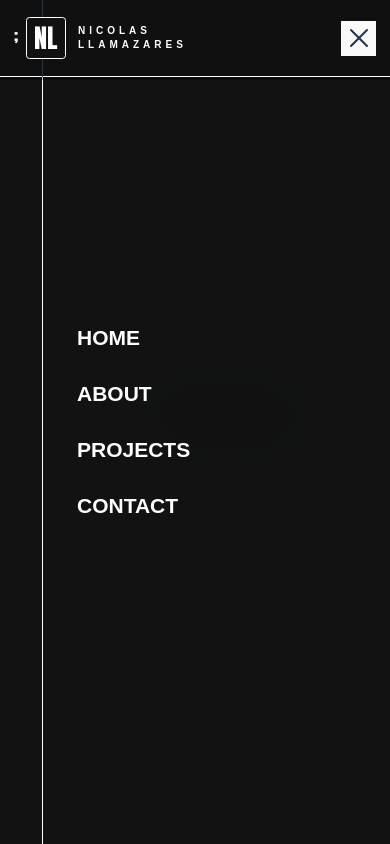
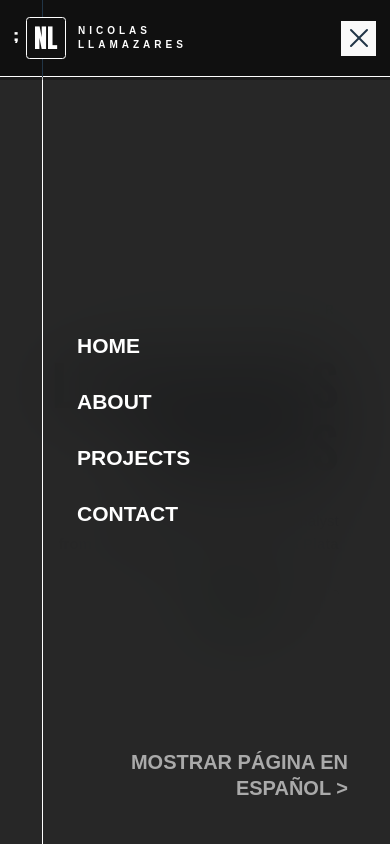
Before and after one commit to Webyven/Portfolio, a React (Vite) app: page / in a window 390 px wide. Both pictures are taken after a click on the button 358 px from the left and 38 px from the top of the page. Shown: the top 844 px of the page. Built offline with nearby package versions, Linux system fonts and the light colour scheme; a web font is replaced by a local one.

Commit message:
feat(i18n): add language toggle button to mobile menu
Add a language toggle button to the mobile menu that allows switching between English and Spanish. The button displays the opposite language's name as its label. Also adjusted the mobile menu layout to accommodate the new button.

```diff
--- a/src/components/layout/Header.tsx
+++ b/src/components/layout/Header.tsx
@@ -6,7 +6,7 @@ import {useWindowSize} from 'react-use'
 import {motion, AnimatePresence} from 'framer-motion'
 
 function Header(): React.ReactElement {
-  const {t} = useLanguage()
+  const {t, language, setLanguage} = useLanguage()
   const {width} = useWindowSize()
   const [isScrolled, setIsScrolled] = useState(false)
   const [activeSection, setActiveSection] = useState('home')
@@ -309,10 +309,12 @@ function Header(): React.ReactElement {
               initial={{height: 0}}
               animate={{height: '100%'}}
               transition={{duration: 0.4}}
-              className='fixed top-0 left-0 w-full h-full bg-[#101010]/99 backdrop-blur-2xl text-white z-5 gap-8 origin-top overflow-hidden'
+              className='fixed top-0 left-0 w-full h-full bg-[#101010]/90 backdrop-blur-2xl text-white z-5 gap-8 origin-top overflow-hidden'
             >
               <div className='absolute w-0 border-l-1 h-full bg-transparent left-12'></div>
-              <a className='w-full h-full text-2xl flex flex-col gap-8 p-22 font-bold items-start justify-center uppercase'>
+              <div className='w-full h-full text-2xl flex flex-col ps-22 pb-12 pe-12 pt-32 font-bold items-start justify-between uppercase'>
+                <div></div>
+                <div className='flex flex-col gap-8 items-start'>
                   <div
                     className='cursor-pointer'
                     onClick={() => handleScrollToId('home')}
@@ -337,7 +339,14 @@ function Header(): React.ReactElement {
                   >
                     {t('nav.contact')}
                   </div>
-              </a>
+                </div>
+                <div
+                  className='cursor-pointer w-full text-end text-[20px] text-[#aaa]'
+                  onClick={() => setLanguage(language === 'en' ? 'es' : 'en')}
+                >
+                  {t('nav.languageChange')} &gt;
+                </div>
+              </div>
             </motion.div>
           )}
         </AnimatePresence>
--- a/src/hooks/LanguageContext.tsx
+++ b/src/hooks/LanguageContext.tsx
@@ -23,6 +23,7 @@ const translations: Record<Language, Record<string, string>> = {
     'nav.about': 'About',
     'nav.projects': 'Projects',
     'nav.contact': 'Contact',
+    'nav.languageChange': 'Mostrar página en Español',
 
     // Home section
     'home.role': 'Software Developer',
@@ -317,6 +318,7 @@ const translations: Record<Language, Record<string, string>> = {
     'nav.about': 'Sobre mí',
     'nav.projects': 'Proyectos',
     'nav.contact': 'Contacto',
+    'nav.languageChange': 'Show page in English',
 
     // Home section
     'home.role': 'Desarrollador de Software',
```
Lines whose indentation alone changed are shown as unchanged.
